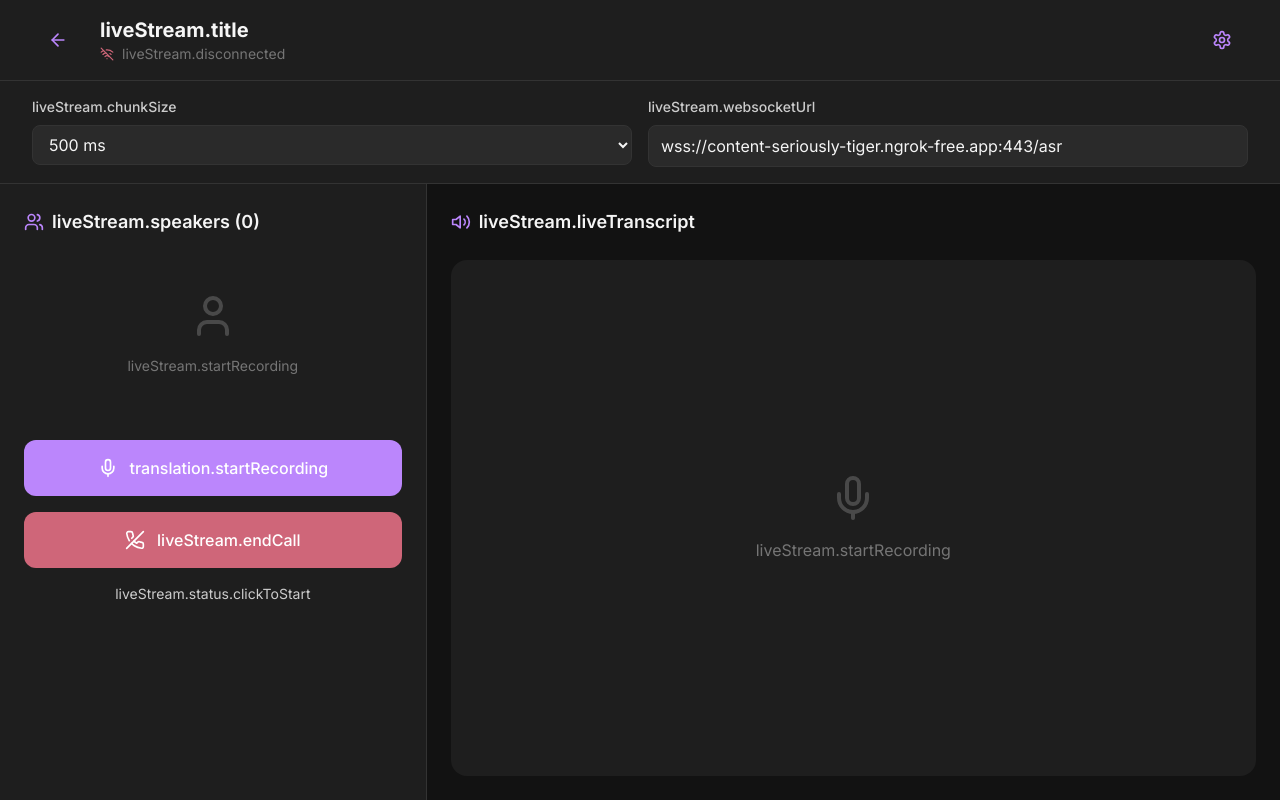
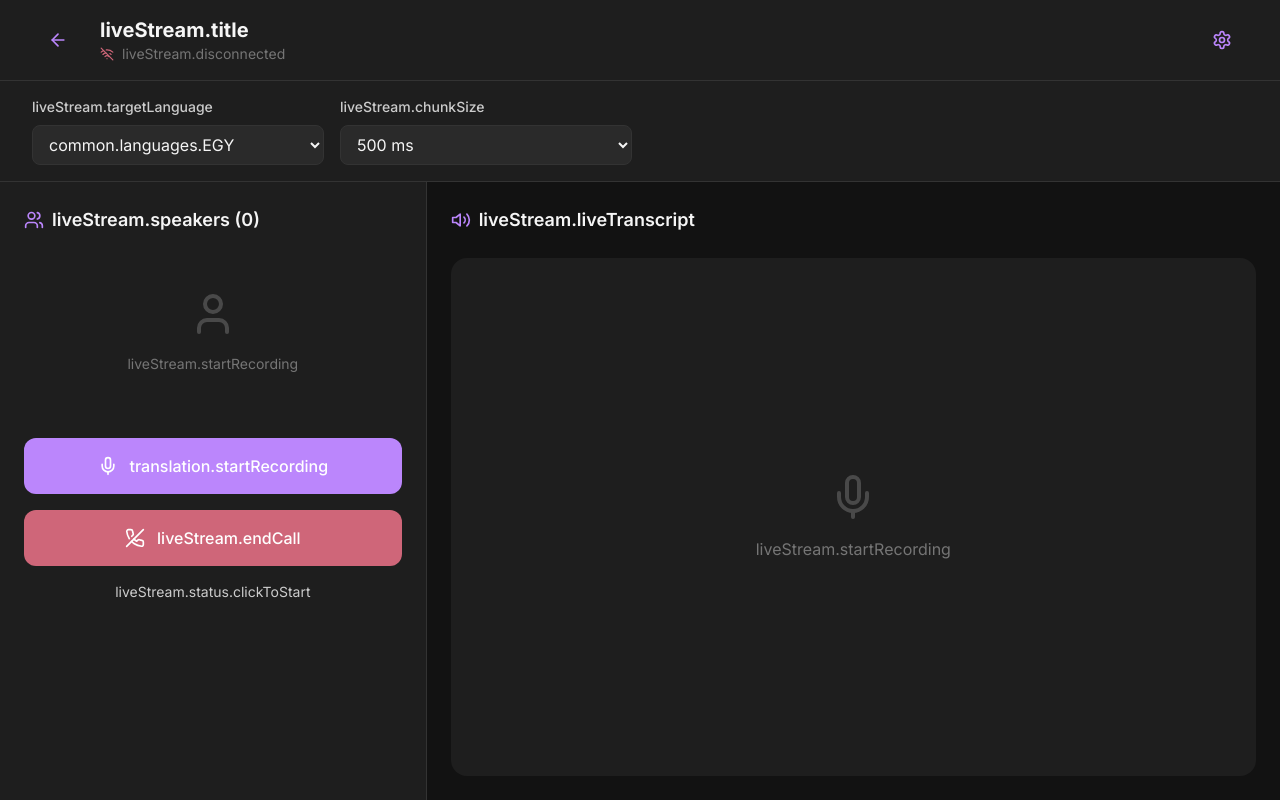
Before and after one commit to NileLingo/frontend, a React (Vite) app: page /live-stream in a window 1280 px wide. Both pictures are taken after a click on the button 1222 px from the left and 40 px from the top of the page. Built offline with nearby package versions, Linux system fonts and the light colour scheme; the HTML template or start-up script is replaced by a standard one.

Commit message:
target language in live stream

```diff
--- a/src/i18n/locales/en.json
+++ b/src/i18n/locales/en.json
@@ -78,6 +78,7 @@
     "chunkSize": "Chunk Size (ms)",
     "websocketUrl": "WebSocket URL",
     "liveTranscript": "Live Conversation",
+    "liveTranslation": "Live Translation",
     "startRecording": "Start recording to see live Conversation",
     "silence": "Silence",
     "processing": "Processing...",
@@ -86,6 +87,10 @@
     "endCall": "End Conversation",
     "leaveRoom": "Leave Room",
     "recordingTime": "Recording Time",
+    "mode": "Mode",
+    "transcriptionMode": "Transcription Only",
+    "translationMode": "Translation",
+    "targetLanguage": "Target Language",
     "status": {
       "clickToStart": "Click to start Conversation",
       "recording": "Recording...",
--- a/src/pages/LiveStream.tsx
+++ b/src/pages/LiveStream.tsx
@@ -42,6 +42,8 @@ interface SpeakerInfo {
   color: string;
 }
 
+type TargetLanguage = "ar" | "en";
+
 const LiveStream: React.FC = () => {
   const navigate = useNavigate();
   const { t, i18n } = useTranslation();
@@ -60,6 +62,8 @@ const LiveStream: React.FC = () => {
   const [waitingForStop, setWaitingForStop] = useState(false);
   const [speakers, setSpeakers] = useState<SpeakerInfo[]>([]);
   const [activeSpeakerId, setActiveSpeakerId] = useState<number | null>(null);
+
+  const [targetLanguage, setTargetLanguage] = useState<TargetLanguage>("ar");
 
   // Refs
   const websocketRef = useRef<WebSocket | null>(null);
@@ -193,6 +197,16 @@ const LiveStream: React.FC = () => {
       websocketRef.current.onopen = () => {
         setStatus(t("liveStream.status.connected"));
         setIsConnected(true);
+
+        // Send mode and target language configuration
+        if (websocketRef.current) {
+          const config = {
+            type: "config",
+            target_language: targetLanguage,
+          };
+          websocketRef.current.send(JSON.stringify(config));
+        }
+
         resolve();
       };
 
@@ -240,7 +254,7 @@ const LiveStream: React.FC = () => {
         renderTranscript(data, false);
       };
     });
-  }, [websocketUrl, waitingForStop, isRecording, t]);
+  }, [websocketUrl, waitingForStop, isRecording, targetLanguage, t]);
 
   // Render transcript function
   const renderTranscript = useCallback(
@@ -488,7 +502,24 @@ const LiveStream: React.FC = () => {
             className="bg-[#1E1E1E] border-b border-[#333] overflow-hidden"
           >
             <div className="px-4 sm:px-6 lg:px-8 py-4">
-              <div className="grid grid-cols-1 md:grid-cols-2 gap-4">
+              <div className="grid grid-cols-1 md:grid-cols-2 lg:grid-cols-4 gap-4">
+                <div>
+                  <label className="block text-sm font-medium text-[#CCCCCC] mb-2">
+                    {t("liveStream.targetLanguage")}
+                  </label>
+                  <select
+                    value={targetLanguage}
+                    onChange={(e) =>
+                      setTargetLanguage(e.target.value as TargetLanguage)
+                    }
+                    disabled={isRecording || isConnected}
+                    className="w-full bg-[#2A2A2A] text-[#F5F5F5] rounded-lg px-3 py-2 border border-[#333] focus:outline-none focus:ring-2 focus:ring-[#BB86FC] disabled:opacity-50 disabled:cursor-not-allowed"
+                  >
+                    <option value="en">{t("common.languages.ENG")}</option>
+                    <option value="ar">{t("common.languages.EGY")}</option>
+                  </select>
+                </div>
+
                 <div>
                   <label className="block text-sm font-medium text-[#CCCCCC] mb-2">
                     {t("liveStream.chunkSize")}
@@ -496,7 +527,8 @@ const LiveStream: React.FC = () => {
                   <select
                     value={chunkDuration}
                     onChange={(e) => setChunkDuration(parseInt(e.target.value))}
-                    className="w-full bg-[#2A2A2A] text-[#F5F5F5] rounded-lg px-3 py-2 border border-[#333] focus:outline-none focus:ring-2 focus:ring-[#BB86FC]"
+                    disabled={isRecording || isConnected}
+                    className="w-full bg-[#2A2A2A] text-[#F5F5F5] rounded-lg px-3 py-2 border border-[#333] focus:outline-none focus:ring-2 focus:ring-[#BB86FC] disabled:opacity-50 disabled:cursor-not-allowed"
                   >
                     <option value={500}>500 ms</option>
                     <option value={1000}>1000 ms</option>
@@ -505,18 +537,6 @@ const LiveStream: React.FC = () => {
                     <option value={4000}>4000 ms</option>
                     <option value={5000}>5000 ms</option>
                   </select>
-                </div>
-                <div>
-                  <label className="block text-sm font-medium text-[#CCCCCC] mb-2">
-                    {t("liveStream.websocketUrl")}
-                  </label>
-                  <input
-                    type="text"
-                    value={websocketUrl}
-                    onChange={(e) => setWebsocketUrl(e.target.value)}
-                    className="w-full bg-[#2A2A2A] text-[#F5F5F5] rounded-lg px-3 py-2 border border-[#333] focus:outline-none focus:ring-2 focus:ring-[#BB86FC]"
-                    placeholder="ws://localhost:8000/asr"
-                  />
                 </div>
               </div>
             </div>
```
Also changed, not shown: src/i18n/locales/ar.json (+8 -3 lines).
